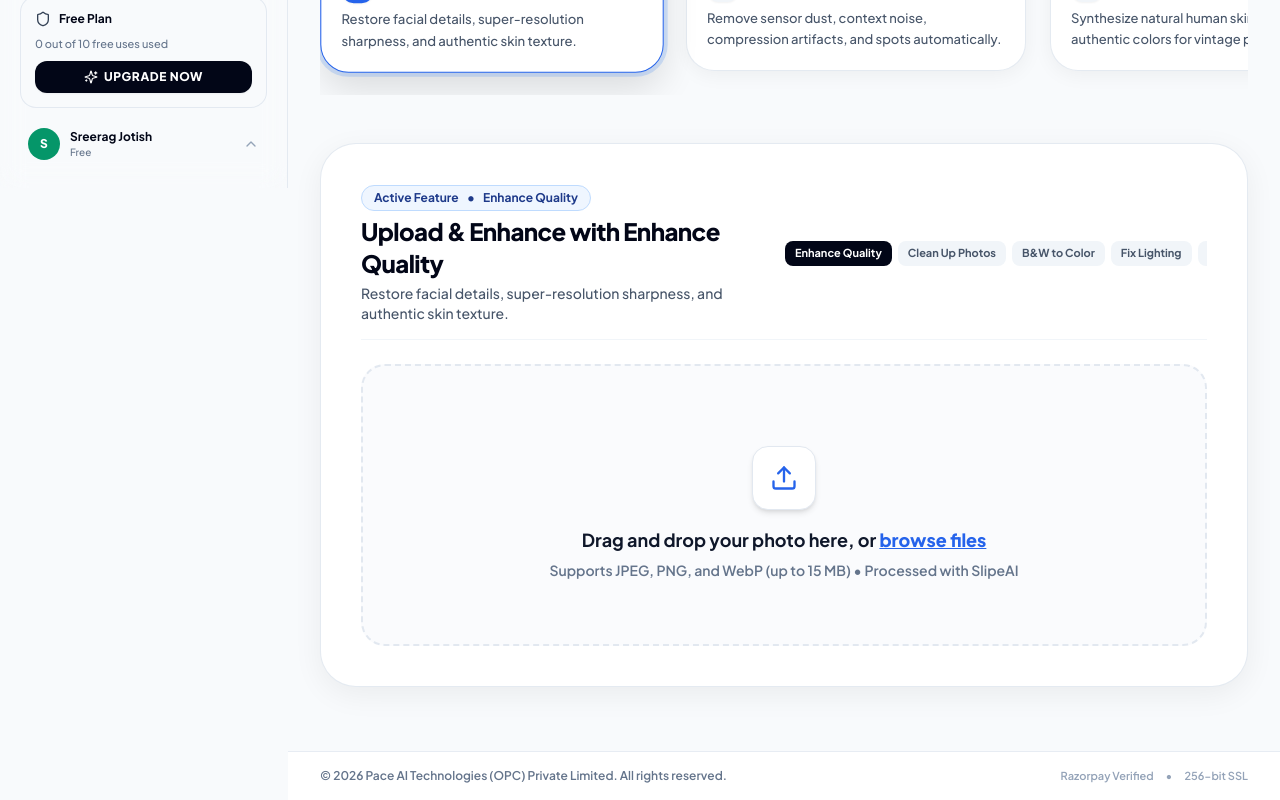
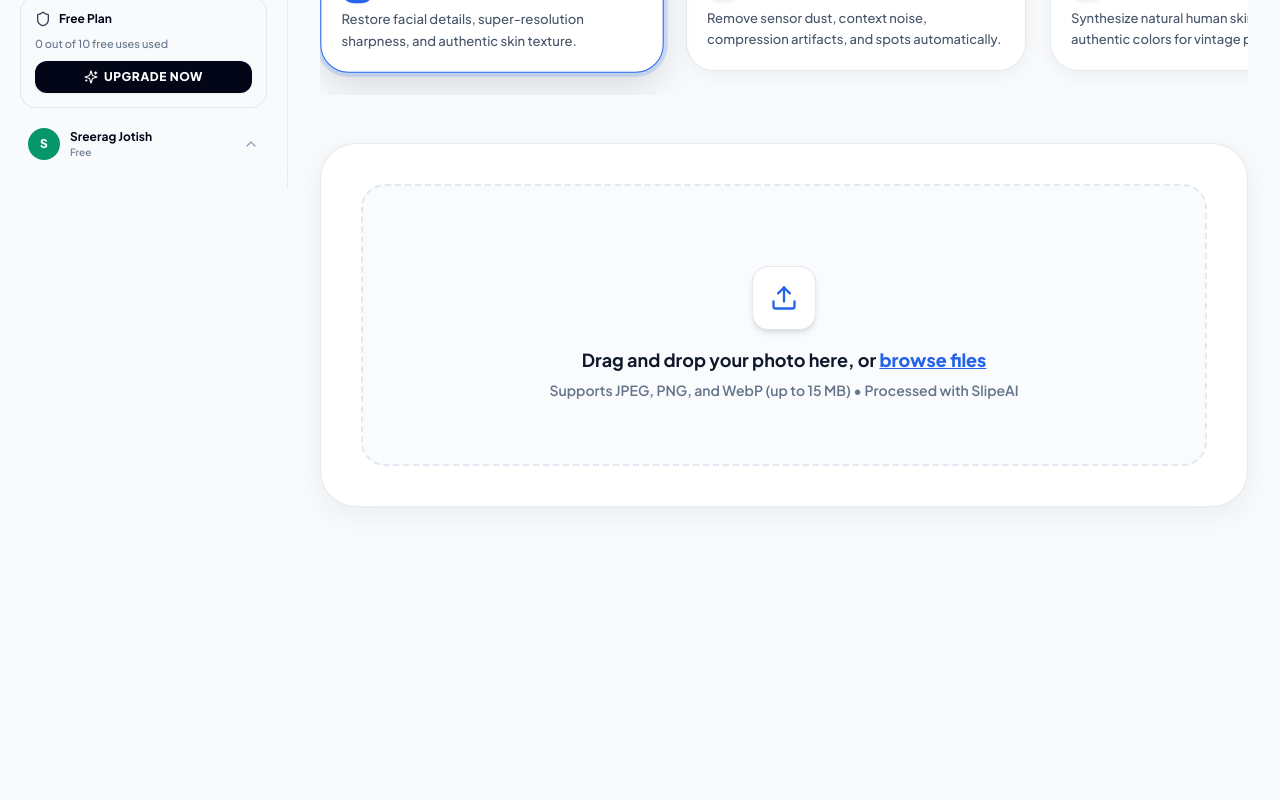
Before and after one commit to Sreerag111/slipeaiwebsite2, a Next.js app: page /enhance in a window 1280 px wide. Shown: the part 612-1412 px from the top of the page. After the commit the page ends 1183 px from the top, so only its background shows below. Built offline with nearby package versions, Linux system fonts and the light colour scheme.

Commit message:
Remove Active Feature / Active Remaster Mode header and pills from PhotoEnhancer and VideoEnhancer, remove Razorpay and copyright footer

```diff
--- a/app/enhance/page.tsx
+++ b/app/enhance/page.tsx
@@ -3,7 +3,6 @@
 import React, { Suspense, useState } from 'react';
 import { Sidebar } from '@/components/Sidebar';
 import { Navbar } from '@/components/Navbar';
-import { Footer } from '@/components/Footer';
 import { PaywallModal } from '@/components/PaywallModal';
 import { PhotoEnhancer } from '@/components/PhotoEnhancer';
 
@@ -53,9 +52,6 @@ export default function EnhancePage() {
           {/* Enhance Photos with video showing containers + studio */}
           <PhotoEnhancer onOpenPricing={() => setIsPricingOpen(true)} />
         </div>
-
-        {/* Footer */}
-        <Footer />
       </div>
 
       {/* Paywall Modal */}
--- a/app/page.tsx
+++ b/app/page.tsx
@@ -9,7 +9,6 @@ import { PhotoEnhancer } from '@/components/PhotoEnhancer';
 import { VideoEnhancer } from '@/components/VideoEnhancer';
 import { AIImageCreation } from '@/components/AIImageCreation';
 import { PaywallModal } from '@/components/PaywallModal';
-import { Footer } from '@/components/Footer';
 
 function HomeContent() {
   const searchParams = useSearchParams();
@@ -92,9 +91,6 @@ function HomeContent() {
             <VideoEnhancer onOpenPricing={() => setIsPricingOpen(true)} />
           )}
         </main>
-
-        {/* Footer */}
-        <Footer />
       </div>
 
       {/* Global Paywall Modal */}
--- a/app/video/page.tsx
+++ b/app/video/page.tsx
@@ -3,7 +3,6 @@
 import React, { Suspense, useState } from 'react';
 import { Sidebar } from '@/components/Sidebar';
 import { Navbar } from '@/components/Navbar';
-import { Footer } from '@/components/Footer';
 import { PaywallModal } from '@/components/PaywallModal';
 import { VideoEnhancer } from '@/components/VideoEnhancer';
 
@@ -53,9 +52,6 @@ export default function VideoPage() {
           {/* Remaster Videos with video showing containers + studio */}
           <VideoEnhancer onOpenPricing={() => setIsPricingOpen(true)} />
         </div>
-
-        {/* Footer */}
-        <Footer />
       </div>
 
       {/* Paywall Modal */}
--- a/components/Footer.tsx
+++ b/components/Footer.tsx
@@ -1,20 +1,5 @@
 'use client';
 
-import React from 'react';
-
 export function Footer() {
-  return (
-    <footer className="border-t border-slate-200/80 bg-white py-4 text-slate-500 font-display text-xs">
-      <div className="mx-auto max-w-7xl px-4 sm:px-6 lg:px-8 flex flex-col sm:flex-row items-center justify-between gap-2 text-center sm:text-left">
-        <p className="font-semibold text-slate-500">
-          &copy; {new Date().getFullYear()} Pace AI Technologies (OPC) Private Limited. All rights reserved.
-        </p>
-        <div className="flex items-center gap-3 text-[11px] font-semibold text-slate-400">
-          <span>Razorpay Verified</span>
-          <span>&bull;</span>
-          <span>256-bit SSL</span>
-        </div>
-      </div>
-    </footer>
-  );
+  return null;
 }
--- a/components/PhotoEnhancer.tsx
+++ b/components/PhotoEnhancer.tsx
@@ -416,41 +416,6 @@ export function PhotoEnhancer({ onOpenPricing, initialCategory }: PhotoEnhancerP
           ref={studioRef}
           className="rounded-[28px] sm:rounded-[36px] border border-slate-200/90 bg-white p-5 sm:p-8 md:p-10 shadow-[0_8px_30px_rgba(0,0,0,0.06)] space-y-6"
         >
-          {/* Active Category Header */}
-          <div className="flex flex-col sm:flex-row sm:items-center justify-between gap-3 pb-4 border-b border-slate-100 font-display">
-            <div className="space-y-1">
-              <div className="inline-flex items-center gap-2 px-3 py-1 rounded-full bg-blue-50 border border-blue-200 text-blue-900 text-xs font-bold">
-                <span>Active Feature</span>
-                <span className="font-extrabold">&bull;</span>
-                <span>{activeCategory.label}</span>
-              </div>
-              <h3 className="text-xl sm:text-2xl font-black text-slate-950 tracking-tight">
-                Upload & Enhance with {activeCategory.label}
-              </h3>
-              <p className="text-xs sm:text-sm text-slate-600 font-medium">
-                {activeCategory.desc}
-              </p>
-            </div>
-
-            {/* Quick feature selector pills */}
-            <div className="flex items-center gap-1.5 overflow-x-auto scrollbar-none py-1">
-              {ENHANCEMENT_CATEGORIES.slice(0, 5).map((cat) => (
-                <button
-                  key={cat.id}
-                  type="button"
-                  onClick={() => handleSelectCategory(cat.id)}
-                  className={`px-2.5 py-1 rounded-lg text-[11px] font-bold whitespace-nowrap transition-all ${
-                    selectedCategory === cat.id
-                      ? 'bg-slate-950 text-white shadow-xs'
-                      : 'bg-slate-100 text-slate-600 hover:text-slate-950 hover:bg-slate-200'
-                  }`}
-                >
-                  {cat.label}
-                </button>
-              ))}
-            </div>
-          </div>
-
           {!previewUrl ? (
             /* Upload Dropzone */
             <div
--- a/components/VideoEnhancer.tsx
+++ b/components/VideoEnhancer.tsx
@@ -245,41 +245,6 @@ export function VideoEnhancer({ onOpenPricing, initialCategory }: VideoEnhancerP
           ref={studioRef}
           className="rounded-[28px] sm:rounded-[36px] border border-slate-200/90 bg-white p-5 sm:p-8 md:p-10 shadow-[0_8px_30px_rgba(0,0,0,0.06)] space-y-6"
         >
-          {/* Active Category Header */}
-          <div className="flex flex-col sm:flex-row sm:items-center justify-between gap-3 pb-4 border-b border-slate-100 font-display">
-            <div className="space-y-1">
-              <div className="inline-flex items-center gap-2 px-3 py-1 rounded-full bg-blue-50 border border-blue-200 text-blue-900 text-xs font-bold">
-                <span>Active Remaster Mode</span>
-                <span className="font-extrabold">&bull;</span>
-                <span>{activeCategory.label}</span>
-              </div>
-              <h3 className="text-xl sm:text-2xl font-black text-slate-950 tracking-tight">
-                Remaster Footage with {activeCategory.label}
-              </h3>
-              <p className="text-xs sm:text-sm text-slate-600 font-medium">
-                {activeCategory.desc}
-              </p>
-            </div>
-
-            {/* Quick Category Selector Pills */}
-            <div className="flex items-center gap-1.5 overflow-x-auto scrollbar-none py-1">
-              {VIDEO_CATEGORIES.slice(0, 4).map((cat) => (
-                <button
-                  key={cat.id}
-                  type="button"
-                  onClick={() => handleSelectCategory(cat.id)}
-                  className={`px-2.5 py-1 rounded-lg text-[11px] font-bold whitespace-nowrap transition-all ${
-                    selectedCategory === cat.id
-                      ? 'bg-slate-950 text-white shadow-xs'
-                      : 'bg-slate-100 text-slate-600 hover:text-slate-950 hover:bg-slate-200'
-                  }`}
-                >
-                  {cat.label}
-                </button>
-              ))}
-            </div>
-          </div>
-
           {!videoUrl ? (
             /* Upload Dropzone */
             <div
```
